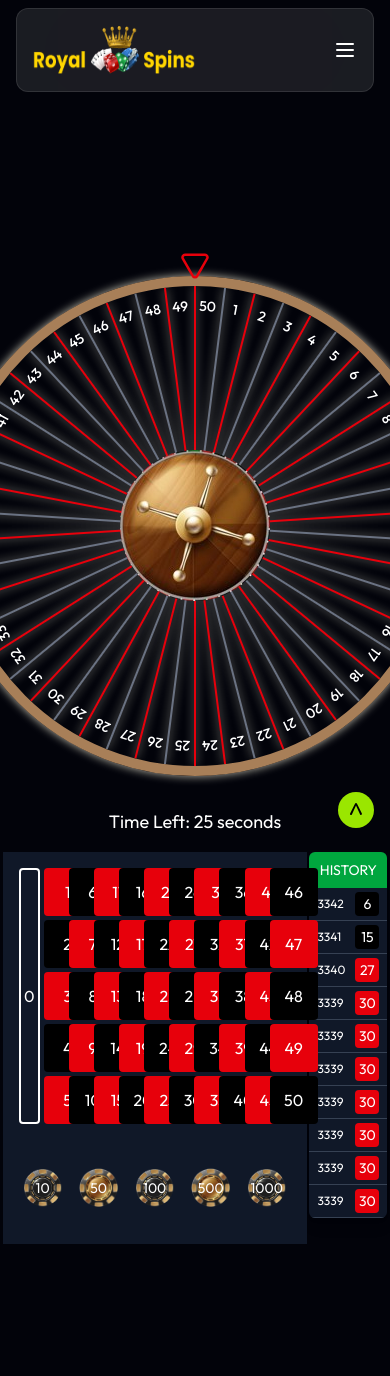
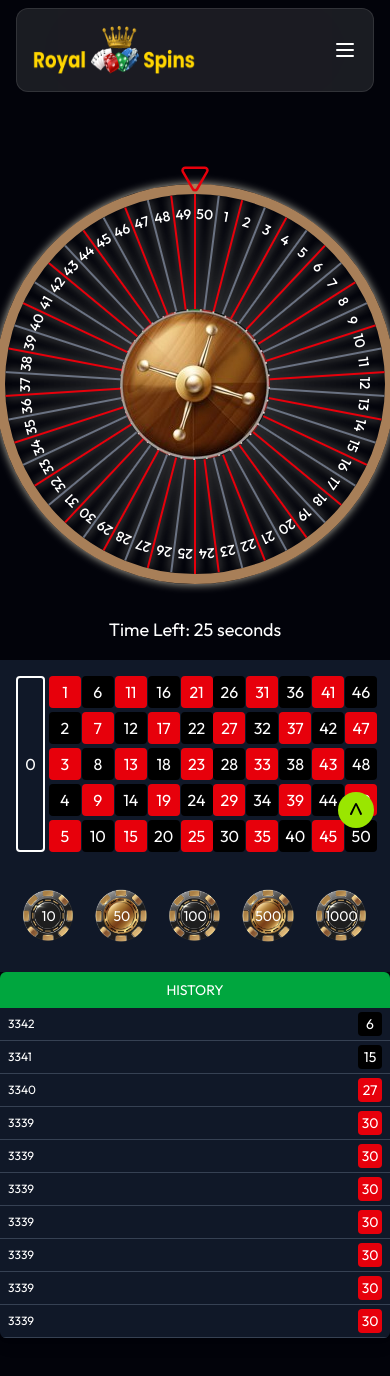
Before and after one commit to aryanrao001/betapp, a React (Vite) app: page /spinwheel in a window 390 px wide. Shown: the top 1376 px of the page. Built offline with nearby package versions, Linux system fonts and the light colour scheme.

Commit message:
completion

```diff
--- a/src/index.css
+++ b/src/index.css
@@ -92,6 +92,12 @@ body{
   display: flex;
   justify-content: center;
   align-items: center;
+}
+@media only screen and (max-width:576px) {
+    .container{
+      width: 400px;
+      height: 400px;
+    }
 }
 .wheel{
   position: absolute;
--- a/src/pages/SpinWheel.jsx
+++ b/src/pages/SpinWheel.jsx
@@ -19,6 +19,7 @@ const SpinWheel = () => {
   const [winOrLose, setWinOrLose] = useState(null);
   const [selectedChip, setSelectedChip] = useState("");
 
+
   const { backendUrl , token  } = useContext(AllContext);
 
 
@@ -38,8 +39,9 @@ const SpinWheel = () => {
       if(timeLeft === 5){
         handleSpinClick();
       }
-      if(timeLeft === 30){
+      if(timeLeft === 28){
         setBettingClosed(false);
+        setResult(0);
       }
     };
 
@@ -156,6 +158,7 @@ const handleSpinClick = async () => {
   if (winningNumber !== null) {
     spinToTarget(winningNumber);
   }
+
 };
 
     // Spins and lands with 37 at top
@@ -179,7 +182,7 @@ const handleSpinClick = async () => {
           <Triangle size={30} className="text-red-600" />
         </div>
 
-        <img src={midwheel} className="relative z-50 rounded-full" alt="" />
+        <img src={midwheel} className="relative z-49 rounded-full" alt="" />
 
         <div className="wheel" ref={wheelRef}>
           {[...Array(25)].map((_, i) => (
@@ -203,8 +206,8 @@ const handleSpinClick = async () => {
       {/* {result && <ResultPopup />} */}
 
       {/* Betting Board */}
-      <div className=" w-full flex justify-evenly ">
-        <div className="bg-gray-900 relative p-4 w-[78%] grid gap-2" >
+      <div className=" w-full h-[80vh] flex flex-col  justify-evenly ">
+        <div className="bg-gray-900 relative p-4 w-full md:w-[78%] grid gap-2" >
           { bettingClosed && (
             <div className="w-full h-full z-50 bg-[#00000094] absolute top-0 flex justify-center items-center " >
             <h1 className="text-2xl"  >Betting is Closed ....</h1>
@@ -212,12 +215,12 @@ const handleSpinClick = async () => {
           )}
           <div className="grid grid-cols-[repeat(11,minmax(0,1fr))] gap-1">
             <div className="border-2 px-2 row-span-5 flex justify-center items-center text-white font-bold rounded">
-              0
+              {result}
             </div>
             {numbers.flat().map((num, i) => (
               <div
                 key={i}
-                className={`w-12 h-12 flex justify-center items-center text-white font-bold rounded cursor-pointer ${
+                className={`w-8 h-8 flex justify-center items-center text-white font-bold rounded cursor-pointer ${
                   num % 2 === 0 ? 'bg-black' : 'bg-red-600'
                 }`}
                 onClick={() => handleBet(num)} // replace with actual handler
@@ -227,7 +230,7 @@ const handleSpinClick = async () => {
             ))}
           </div>
 
-          <div className="flex space-x-2 justify-start mt-4">
+          <div className="flex space-x-2 w-full justify-start mt-4">
             {chips.map((chip, idx) => (
               <div key={idx} className="relative rounded-full flex justify-center items-center">
                 <img
@@ -248,7 +251,7 @@ const handleSpinClick = async () => {
             ))}
           </div>
         </div>
-        <div className="w-[20%] " >
+        <div className=" w-full md:w-[20%] " >
           <div className="w-full rounded-md overflow-hidden shadow-lg">
             <div className="bg-green-600 text-white text-center py-2 font-bold text-sm">HISTORY</div>
             <div className="bg-gray-900 text-white text-xs max-h-96 overflow-y-auto">
```
